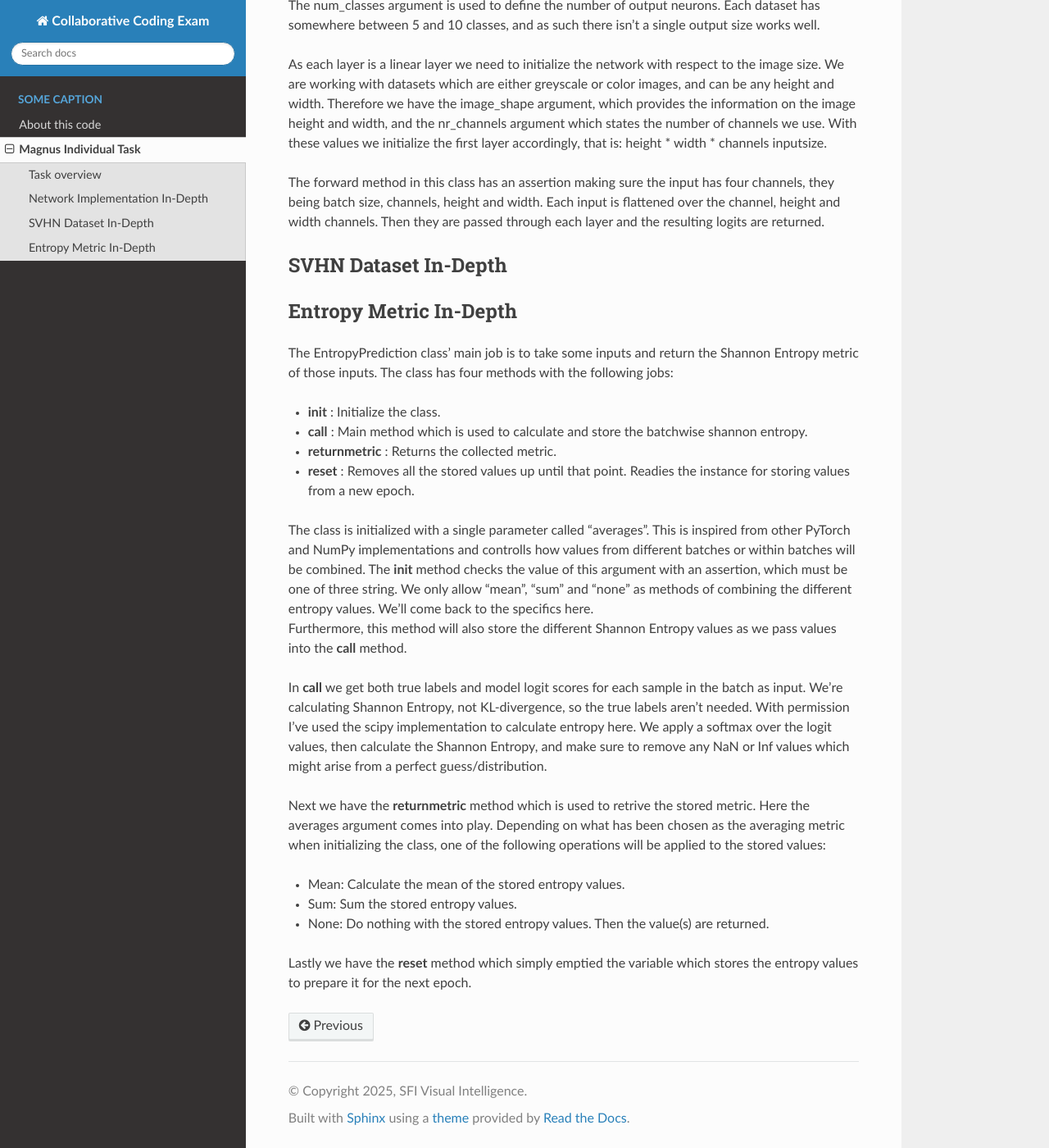
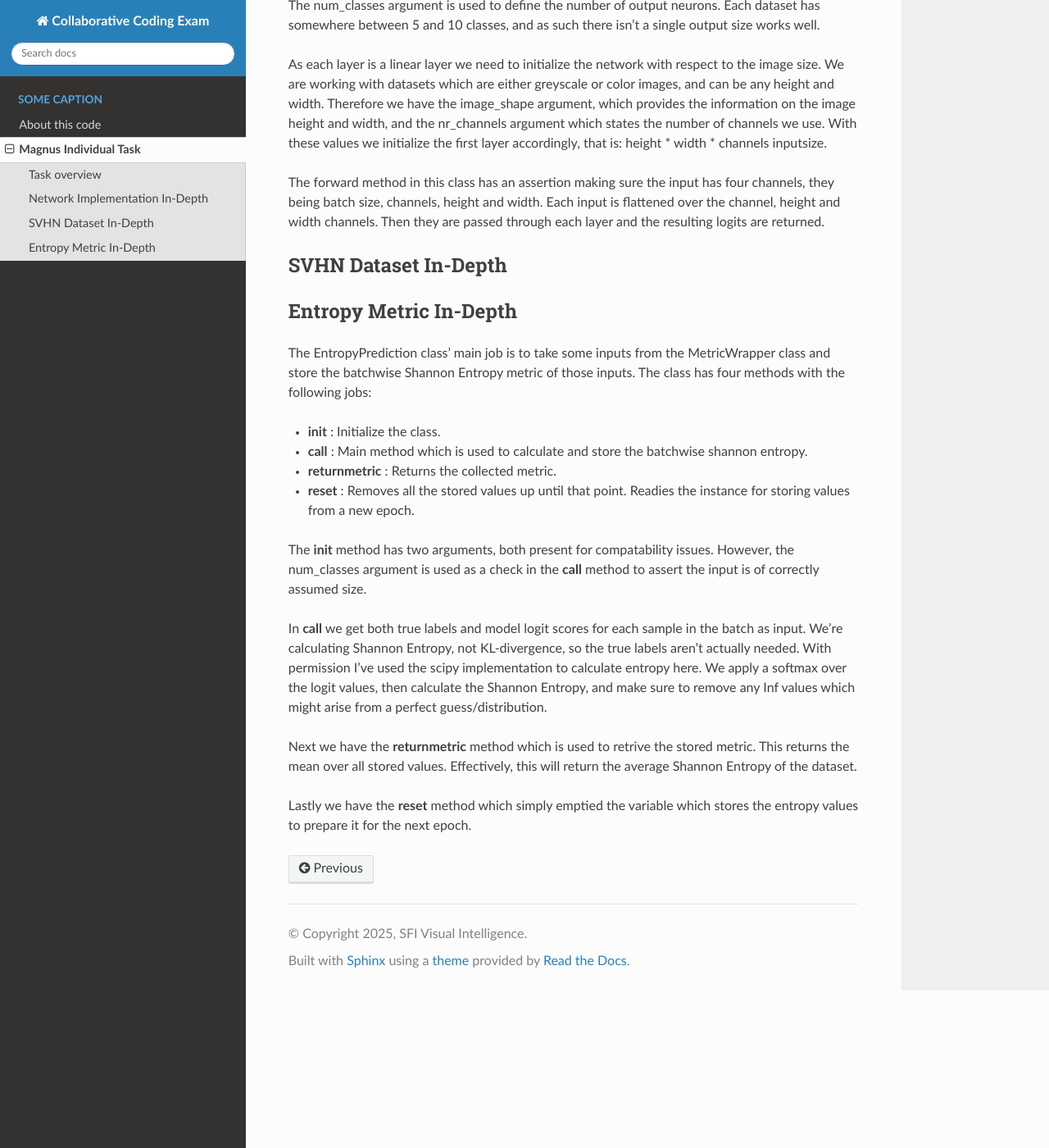
Before and after one commit to SFI-Visual-Intelligence/Collaborative-Coding-Exam, a Sphinx documentation site: the page built from doc/Magnus_page.md, in a window 1280 px wide and 1400 px high, scrolled down 637 px. Shown: the whole window at 82% size. Built offline with Sphinx 7.4.7 and the Read the Docs theme 3.1.0, drawn with Linux system fonts in a browser that asks for light colours.

Commit message:
Required python lowered

```diff
--- a/doc/Magnus_page.md
+++ b/doc/Magnus_page.md
@@ -26,24 +26,19 @@ Each input is flattened over the channel, height and width channels. Then they a
 
 
 ## Entropy Metric In-Depth
-
-The EntropyPrediction class' main job is to take some inputs and return the Shannon Entropy metric of those inputs. The class has four methods with the following jobs:
+The EntropyPrediction class' main job is to take some inputs from the MetricWrapper class and store the batchwise Shannon Entropy metric of those inputs. The class has four methods with the following jobs:
 * __init__ : Initialize the class.
 * __call__ : Main method which is used to calculate and store the batchwise shannon entropy.
 * __returnmetric__ : Returns the collected metric.
 * __reset__ : Removes all the stored values up until that point. Readies the instance for storing values from a new epoch.
 
-The class is initialized with a single parameter called "averages". This is inspired from other PyTorch and NumPy implementations and controlls how values from different batches or within batches will be combined. The __init__ method checks the value of this argument with an assertion, which must be one of three string. We only allow "mean", "sum" and "none" as methods of combining the different entropy values. We'll come back to the specifics here.
-Furthermore, this method will also store the different Shannon Entropy values as we pass values into the __call__ method.
+The __init__ method has two arguments, both present for compatability issues. However, the num_classes argument is used as a check in the __call__ method to assert the input is of correctly assumed size.
 
-In __call__ we get both true labels and model logit scores for each sample in the batch as input. We're calculating Shannon Entropy, not KL-divergence, so the true labels aren't needed.
-With permission I've used the scipy implementation to calculate entropy here. We apply a softmax over the logit values, then calculate the Shannon Entropy, and make sure to remove any NaN or Inf values which might arise from a perfect guess/distribution.
+In __call__ we get both true labels and model logit scores for each sample in the batch as input. We're calculating Shannon Entropy, not KL-divergence, so the true labels aren't actually needed.
+With permission I've used the scipy implementation to calculate entropy here. We apply a softmax over the logit values, then calculate the Shannon Entropy, and make sure to remove any Inf values which might arise from a perfect guess/distribution.
 
-Next we have the __returnmetric__ method which is used to retrive the stored metric. Here the averages argument comes into play.
-Depending on what has been chosen as the averaging metric when initializing the class, one of the following operations will be applied to the stored values:
-* Mean: Calculate the mean of the stored entropy values.
-* Sum: Sum the stored entropy values.
-* None: Do nothing with the stored entropy values.
-Then the value(s) are returned.
+
+
+Next we have the __returnmetric__ method which is used to retrive the stored metric. This returns the mean over all stored values. Effectively, this will return the average Shannon Entropy of the dataset.
 
 Lastly we have the __reset__ method which simply emptied the variable which stores the entropy values to prepare it for the next epoch.
--- a/pyproject.toml
+++ b/pyproject.toml
@@ -3,7 +3,7 @@ name = "collaborative-coding-exam"
 version = "0.1.0"
 description = "Exam project in the collaborative coding course."
 readme = "README.md"
-requires-python = ">=3.12"
+requires-python = ">=3.11.5"
 dependencies = [
     "black>=25.1.0",
     "h5py>=3.12.1",
```
